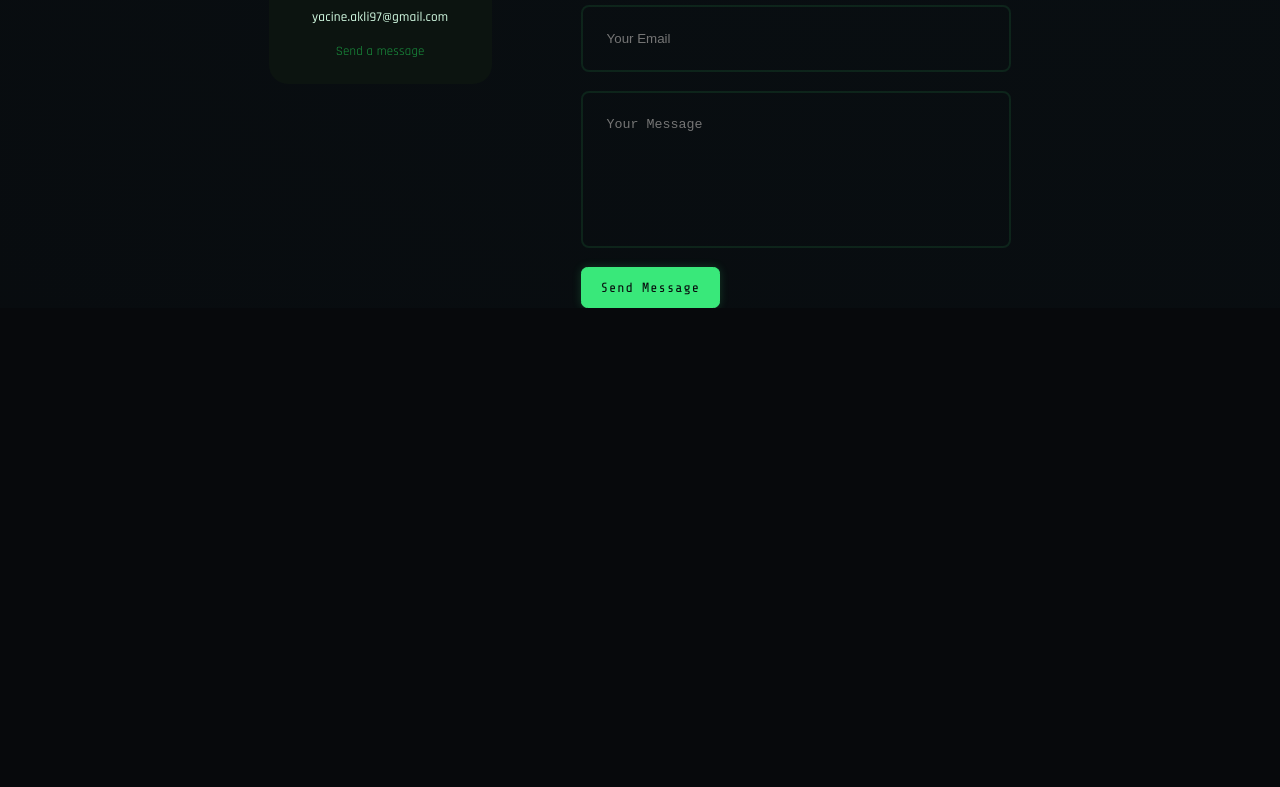
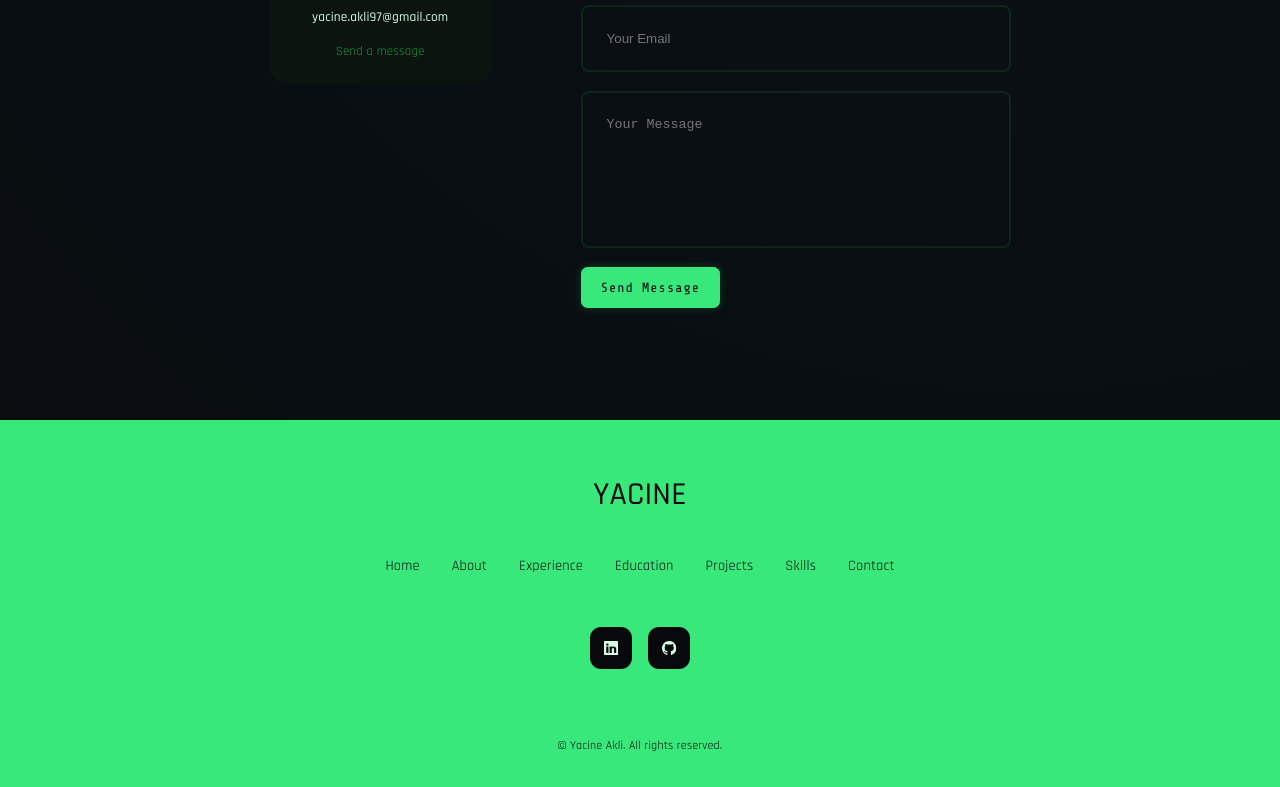
Before and after one commit to yacineak97/yacineak97.github.io, a React (Vite) app: page / in a window 1280 px wide. Shown: the part 6194-6981 px from the top of the page. Before the commit the page ends 6502 px from the top, so only its background shows below. Built offline with nearby package versions, Linux system fonts and the light colour scheme.

Commit message:
add footer section

```diff
--- a/src/App.tsx
+++ b/src/App.tsx
@@ -2,6 +2,7 @@ import About from './components/about/About';
 import Contact from './components/contact/Contact';
 import Education from './components/education/Education';
 import Experience from './components/experience/Experience';
+import Footer from './components/footer/Footer';
 import Header from './components/header/Header';
 import Nav from './components/nav/Nav';
 import Projects from './components/projects/Projects';
@@ -18,6 +19,7 @@ const App = () => {
 			<Projects />
 			<Skills />
 			<Contact />
+			<Footer />
 		</>
 	);
 };
--- /dev/null
+++ b/src/components/footer/Footer.tsx
@@ -0,0 +1,66 @@
+import './footer.css';
+import { BsLinkedin, BsGithub } from 'react-icons/bs';
+
+const Footer = () => {
+	return (
+		<footer>
+			<a href='#home' className='footer__logo'>
+				YACINE
+			</a>
+
+			<ul className='permalinks'>
+				<li>
+					<a href='#home'>Home</a>
+				</li>
+
+				<li>
+					<a href='#about'>About</a>
+				</li>
+
+				<li>
+					<a href='#experience'>Experience</a>
+				</li>
+
+				<li>
+					<a href='#education'>Education</a>
+				</li>
+
+				<li>
+					<a href='#projects'>Projects</a>
+				</li>
+
+				<li>
+					<a href='#skills'>Skills</a>
+				</li>
+
+				<li>
+					<a href='#contact'>Contact</a>
+				</li>
+			</ul>
+
+			<div className='footer__socials'>
+				<a
+					href='https://www.linkedin.com/in/yacine-akli/'
+					target='_blank'
+					rel='noopener noreferrer'
+				>
+					<BsLinkedin />
+				</a>
+
+				<a
+					href='https://github.com/yacineak97'
+					target='_blank'
+					rel='noopener noreferrer'
+				>
+					<BsGithub />
+				</a>
+			</div>
+
+			<div className='footer__copyright'>
+				<small>&copy; Yacine Akli. All rights reserved.</small>
+			</div>
+		</footer>
+	);
+};
+
+export default Footer;
--- /dev/null
+++ b/src/components/footer/footer.css
@@ -0,0 +1,65 @@
+footer {
+	background: var(--color-primary);
+	padding: 3rem 0;
+	text-align: center;
+	font-size: 0.9rem;
+	margin-top: 7rem;
+}
+
+footer a {
+	color: var(--color-bg);
+}
+
+.footer__logo {
+	font-size: 2rem;
+	font-weight: 500;
+	margin-bottom: 2rem;
+	display: inline-block;
+}
+
+.permalinks {
+	display: flex;
+	flex-wrap: wrap;
+	justify-content: center;
+	gap: 2rem;
+	margin: 0 auto 3rem;
+	list-style: none;
+}
+
+.footer__socials {
+	display: flex;
+	justify-content: center;
+	gap: 1rem;
+	margin-bottom: 4rem;
+}
+
+.footer__socials a {
+	background: var(--color-bg);
+	color: var(--color-white);
+	padding: 0.8rem;
+	border-radius: 0.7rem;
+	display: flex;
+	border: 1px solid transparent;
+}
+
+.footer__socials a:hover {
+	background: transparent;
+	color: var(--color-bg);
+	border-color: var(--color-bg);
+}
+
+.footer__copyright {
+	margin-bottom: 4rem;
+	color: var(--color-bg);
+}
+
+@media screen and (max-width: 600px) {
+	.permalinks {
+		flex-direction: column;
+		gap: 1.5rem;
+	}
+
+	.footer__socials {
+		margin-bottom: 2.6rem;
+	}
+}
```
